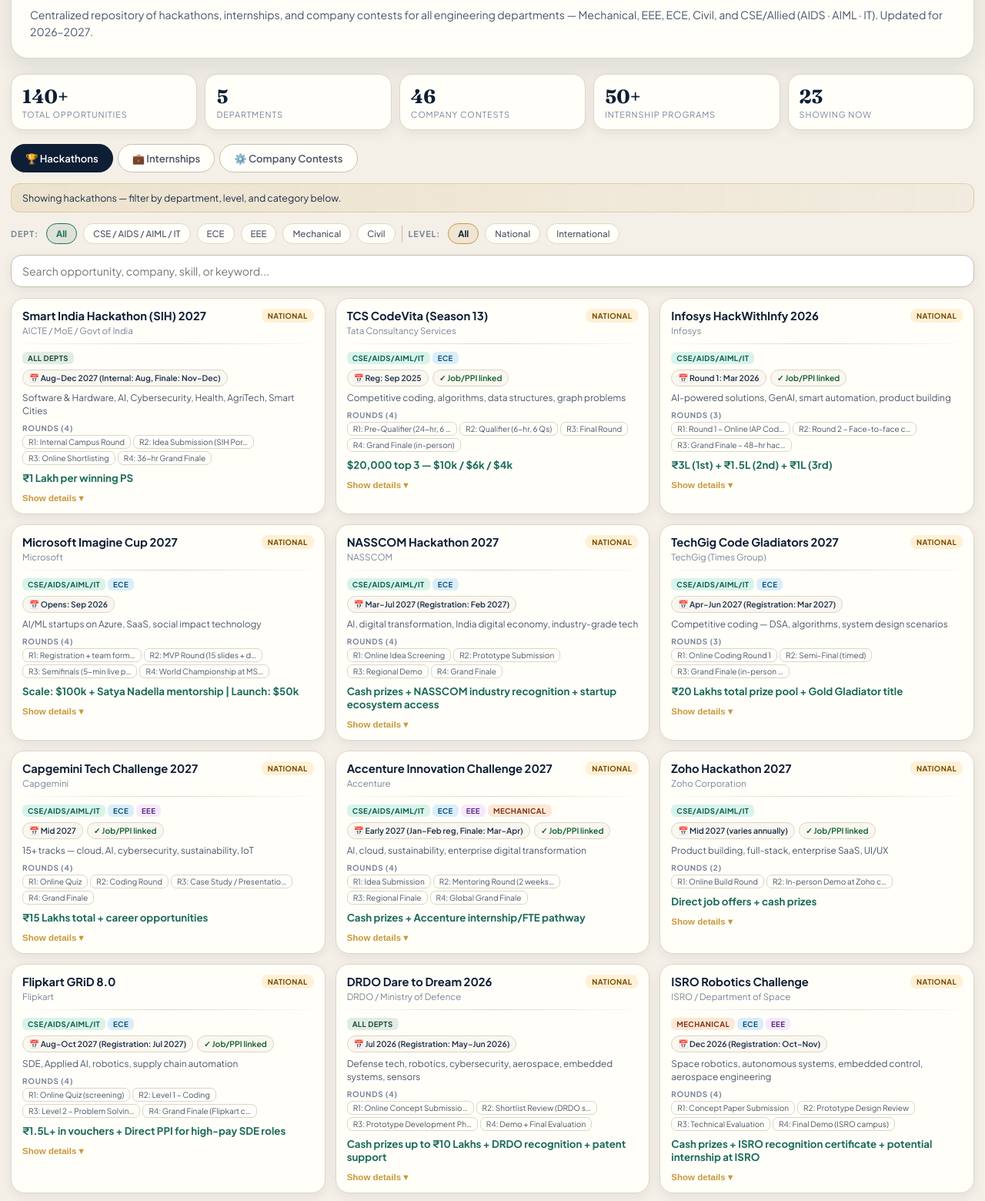
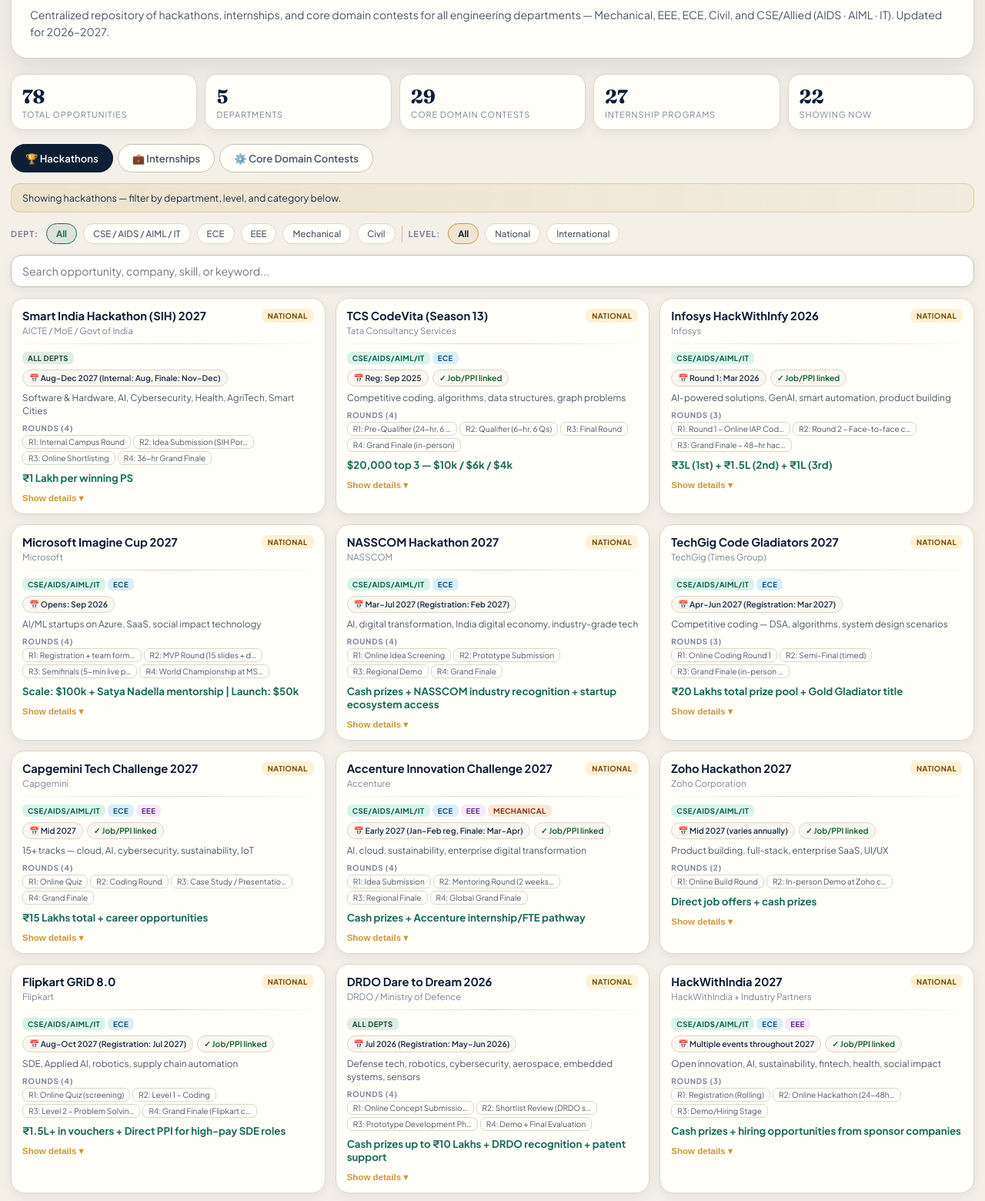
Before and after one commit to vishallr821/srm-trp-career-hub, a plain HTML site: page index.html in a window 1280 px wide. Shown: the part 142-1702 px from the top of the page at 77% size. Drawn offline with Linux system fonts and the light colour scheme.

Commit message:
Remove duplicate ISRO Robotics Challenge and update opportunity statistics

```diff
--- a/index.html
+++ b/index.html
@@ -639,7 +639,7 @@
             <h1><span class="hi">SRM TRP</span> <span class="lo">Opportunity Hub</span></h1>
           </div>
         </div>
-        <p>Centralized repository of hackathons, internships, and company contests for all engineering departments —
+        <p>Centralized repository of hackathons, internships, and core domain contests for all engineering departments —
           Mechanical, EEE, ECE, Civil, and CSE/Allied (AIDS · AIML · IT). Updated for 2026–2027.</p>
       </div>
     </div>
@@ -647,7 +647,7 @@
     <!-- STATS -->
     <div class="stats-row">
       <div class="stat">
-        <div class="stat-n" id="total-cnt">140+</div>
+        <div class="stat-n" id="total-cnt">78</div>
         <div class="stat-l">Total opportunities</div>
       </div>
       <div class="stat">
@@ -655,11 +655,11 @@
         <div class="stat-l">Departments</div>
       </div>
       <div class="stat">
-        <div class="stat-n">46</div>
-        <div class="stat-l">Company contests</div>
+        <div class="stat-n">29</div>
+        <div class="stat-l">Core Domain Contests</div>
       </div>
       <div class="stat">
-        <div class="stat-n">50+</div>
+        <div class="stat-n">27</div>
         <div class="stat-l">Internship programs</div>
       </div>
       <div class="stat">
@@ -672,7 +672,7 @@
     <div class="tabs">
       <div class="tab active" onclick="switchTab('hackathons',this)">🏆 Hackathons</div>
       <div class="tab" onclick="switchTab('internships',this)">💼 Internships</div>
-      <div class="tab" onclick="switchTab('contests',this)">⚙️ Company Contests</div>
+      <div class="tab" onclick="switchTab('contests',this)">⚙️ Core Domain Contests</div>
     </div>
 
     <div class="notice" id="tab-notice">Showing hackathons — filter by department, level, and category below.</div>
@@ -886,24 +886,7 @@
       },
 
       {
-        id: 'h12', name: 'ISRO Robotics Challenge', org: 'ISRO / Department of Space',
-        depts: ['mech', 'ece', 'eee'], level: 'national', cat: 'gov',
-        focus: 'Space robotics, autonomous systems, embedded control, aerospace engineering',
-        date: 'Dec 2026 (Registration: Oct–Nov)',
-        rounds: ['Concept Paper Submission', 'Prototype Design Review', 'Technical Evaluation', 'Final Demo (ISRO campus)'],
-        roundDetail: 'Teams design and build robots for space-inspired applications — rovers, manipulators, autonomous navigation. ISRO engineers evaluate technical soundness + practical feasibility. Shortlisted teams visit ISRO campus for final demo. Teams of 3–6.',
-        prize: 'Cash prizes + ISRO recognition certificate + potential internship at ISRO',
-        perks: 'ISRO internship pathway, space tech portfolio, national aerospace credibility, research publication opportunity',
-        winners: [
-          { ps: 'Lunar rover terrain traversal prototype', sol: '4-wheel rocker-bogie mechanism + ROS-controlled navigation + ultrasonic obstacle avoidance' },
-          { ps: 'Space manipulator arm for satellite assembly', sol: '6-DOF robotic arm with inverse kinematics + force sensor feedback control' },
-        ],
-        tip: 'Mech, ECE, EEE students have the strongest shot. Focus on mechanical robustness + clean embedded code over flashy features.',
-        link: 'https://www.isro.gov.in', jobs: false
-      },
-
-      {
-        id: 'h13', name: 'HackWithIndia 2027', org: 'HackWithIndia + Industry Partners',
+        id: 'h12', name: 'HackWithIndia 2027', org: 'HackWithIndia + Industry Partners',
         depts: ['cse', 'ece', 'eee'], level: 'national', cat: 'it',
         focus: 'Open innovation, AI, sustainability, fintech, health, social impact',
         date: 'Multiple events throughout 2027',
@@ -918,7 +901,7 @@
 
       // ── INTERNATIONAL ──
       {
-        id: 'h14', name: 'Google Solution Challenge 2027', org: 'Google / GDSC',
+        id: 'h13', name: 'Google Solution Challenge 2027', org: 'Google / GDSC',
         depts: ['cse', 'ece'], level: 'international', cat: 'cse',
         focus: 'UN SDG-aligned solutions using Google Cloud, Gemini AI, Firebase',
         date: 'Jan–Jun 2027',
@@ -935,7 +918,7 @@
       },
 
       {
-        id: 'h15', name: 'NASA Space Apps Challenge 2027', org: 'NASA (Global)',
+        id: 'h14', name: 'NASA Space Apps Challenge 2027', org: 'NASA (Global)',
         depts: ['mech', 'ece', 'eee', 'cse'], level: 'international', cat: 'gov',
         focus: 'Space science, climate, satellite data, earth observation, aerospace systems',
         date: 'Oct 2027 (48-hr, Registration: Sep 2027)',
@@ -952,7 +935,7 @@
       },
 
       {
-        id: 'h16', name: 'IBM Call for Code 2027', org: 'IBM',
+        id: 'h15', name: 'IBM Call for Code 2027', org: 'IBM',
         depts: ['cse', 'ece'], level: 'international', cat: 'ai',
         focus: 'Climate change, equitable resources, open-source AI using WatsonX',
         date: 'Throughout 2027 (Rolling submissions)',
@@ -969,7 +952,7 @@
       },
 
       {
-        id: 'h17', name: 'Google Summer of Code (GSoC) 2027', org: 'Google',
+        id: 'h16', name: 'Google Summer of Code (GSoC) 2027', org: 'Google',
         depts: ['cse', 'ece'], level: 'international', cat: 'cse',
         focus: 'Open source contributions to top FOSS organizations worldwide',
         date: 'Jan–Aug 2027 (Proposal deadline ~Apr)',
@@ -986,7 +969,7 @@
       },
 
       {
-        id: 'h18', name: 'Meta Hacker Cup 2027', org: 'Meta (Facebook)',
+        id: 'h17', name: 'Meta Hacker Cup 2027', org: 'Meta (Facebook)',
         depts: ['cse'], level: 'international', cat: 'cse',
         focus: 'Competitive programming — algorithms, math, advanced graph + DP problems',
         date: 'Jun–Oct 2027 (multiple rounds)',
@@ -1002,7 +985,7 @@
       },
 
       {
-        id: 'h19', name: 'ETHGlobal Hackathons 2027', org: 'ETHGlobal',
+        id: 'h18', name: 'ETHGlobal Hackathons 2027', org: 'ETHGlobal',
         depts: ['cse'], level: 'international', cat: 'dev',
         focus: 'Ethereum, Web3, DeFi, zero-knowledge proofs, NFT infrastructure, blockchain',
         date: 'Multiple events 2027 (NYC, Paris, Singapore, Bangkok + online)',
@@ -1018,7 +1001,7 @@
       },
 
       {
-        id: 'h20', name: 'MLH Global Hack Week 2027', org: 'Major League Hacking',
+        id: 'h19', name: 'MLH Global Hack Week 2027', org: 'Major League Hacking',
         depts: ['cse', 'ece'], level: 'international', cat: 'dev',
         focus: 'Themed weekly hacks — AI, Web3, Open Source, Hardware, Productivity',
         date: 'Monthly events throughout 2027',
@@ -1032,7 +1015,7 @@
       },
 
       {
-        id: 'h21', name: 'HackMIT 2027', org: 'MIT',
+        id: 'h20', name: 'HackMIT 2027', org: 'MIT',
         depts: ['cse', 'ece'], level: 'international', cat: 'cse',
         focus: 'Open theme — software, hardware, AI, social impact (any domain)',
         date: 'Sep 2027 (Application: Aug 2027)',
@@ -1048,7 +1031,7 @@
       },
 
       {
-        id: 'h22', name: 'AngelHack Global Series 2027', org: 'AngelHack',
+        id: 'h21', name: 'AngelHack Global Series 2027', org: 'AngelHack',
         depts: ['cse', 'ece', 'mech'], level: 'international', cat: 'dev',
         focus: 'Startup-focused innovation — AI, fintech, health, climate, developer tools',
         date: 'Multi-city 2027 (Asia, US, Europe + Virtual)',
@@ -1064,7 +1047,7 @@
       },
 
       {
-        id: 'h23', name: 'TechCrunch Disrupt Hackathon 2027', org: 'TechCrunch',
+        id: 'h22', name: 'TechCrunch Disrupt Hackathon 2027', org: 'TechCrunch',
         depts: ['cse', 'ece'], level: 'international', cat: 'dev',
         focus: 'Startup-grade innovation — any domain, high business impact ideas',
         date: 'Sep 2027 (San Francisco, Registration: Aug 2027)',
@@ -1382,7 +1365,7 @@
       },
     ];
 
-    // ─── COMPANY CONTESTS ─────────────────────────────────────────────────────────
+    // ─── CORE DOMAIN CONTESTS ─────────────────────────────────────────────────────────
     const CONTESTS = [
       // ── AUTOMOTIVE / MECHANICAL ──
       {
@@ -1746,7 +1729,7 @@
       const notices = {
         hackathons: 'Showing hackathons — filter by department, level, and keyword below.',
         internships: 'Showing internships — filter by department, scope (national/international), and keyword below.',
-        contests: 'Showing company contests & challenges — primarily for Mechanical, Civil, EEE, and ECE students.'
+        contests: 'Showing core domain contests & challenges — primarily for Mechanical, Civil, EEE, and ECE students.'
       };
       document.getElementById('tab-notice').textContent = notices[tab];
       render();
```
